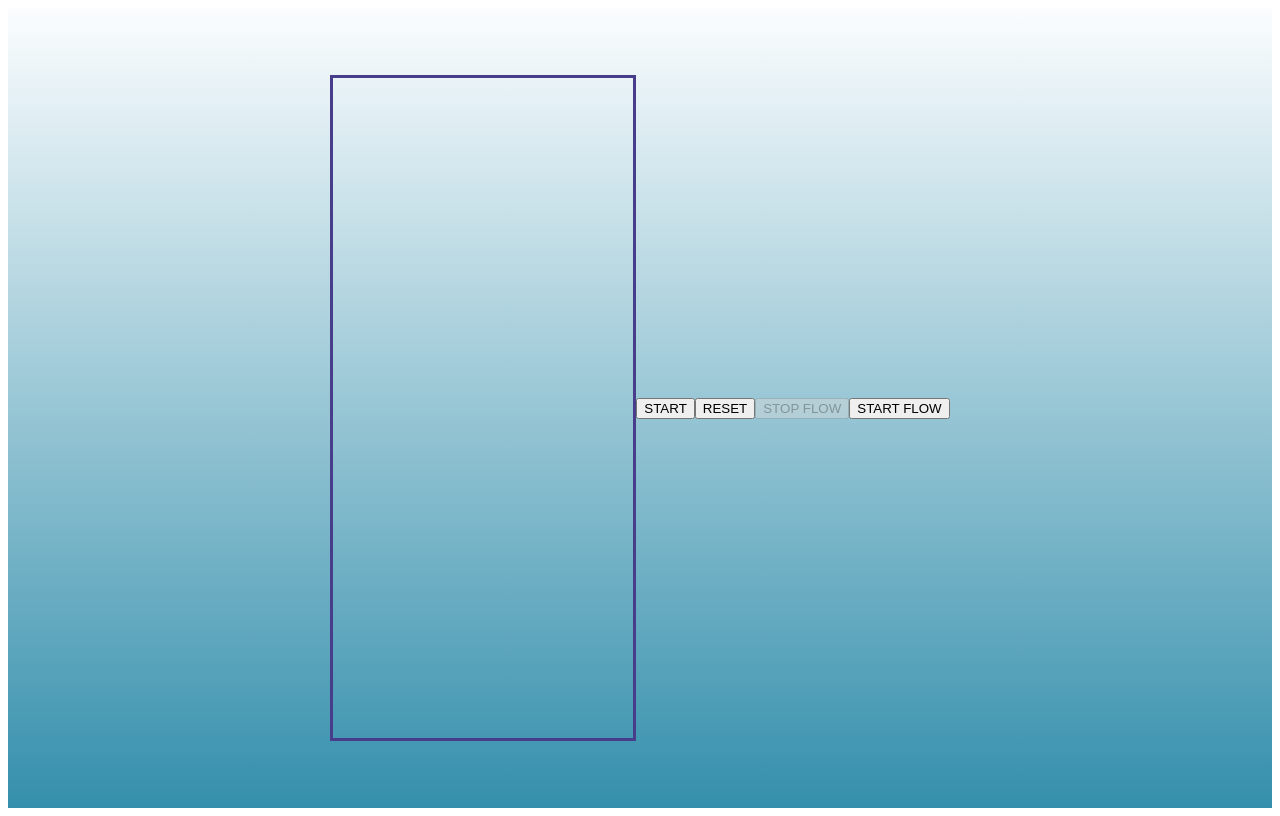
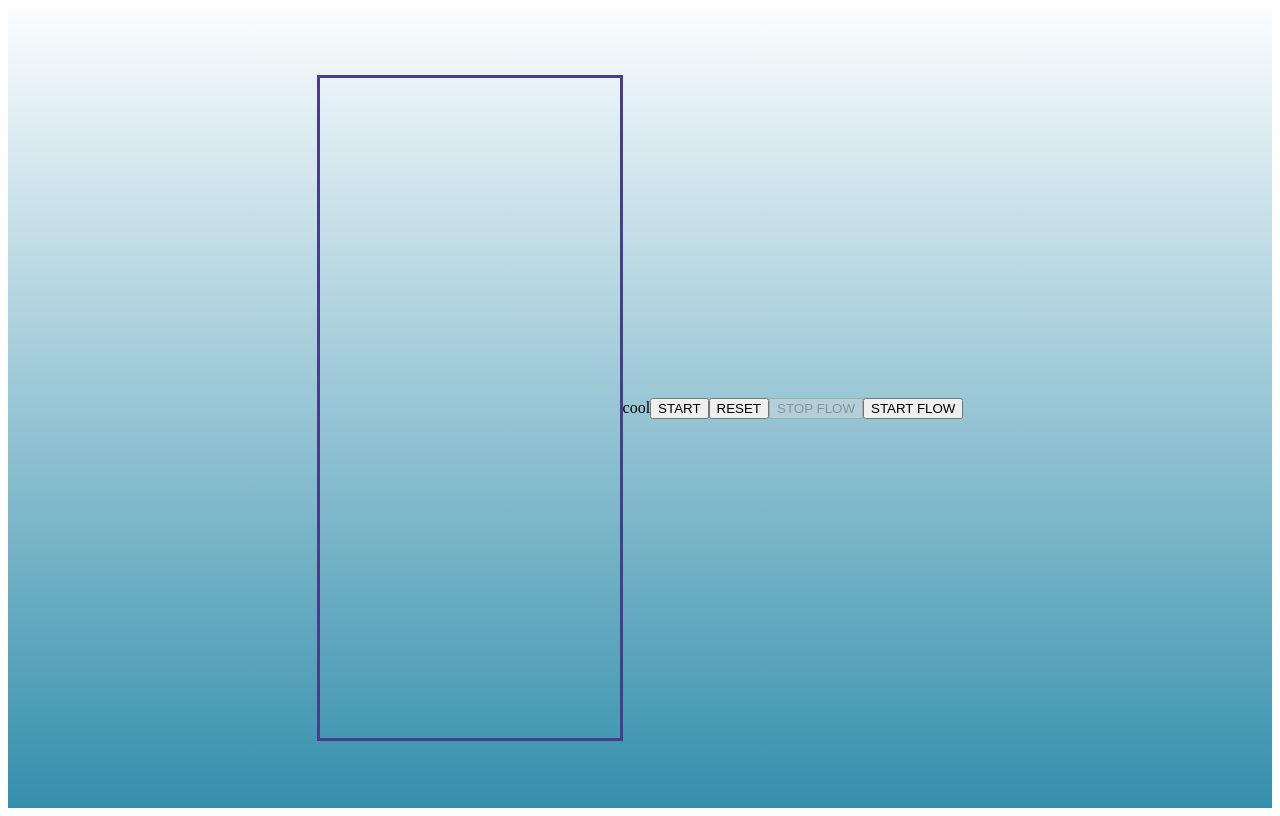
Before and after one commit to leoparis89/tetris, a React app: page / in a window 1280 px wide. Built offline with nearby package versions, Linux system fonts and the light colour scheme.

Commit message:
add next piece field in state

```diff
--- /dev/null
+++ b/src/components/Info/Info.js
@@ -0,0 +1,7 @@
+import React from 'react';
+
+const Info = props => {
+  return (<div>cool</div>);
+};
+
+export default Info;
--- a/src/containers/Game/Game.js
+++ b/src/containers/Game/Game.js
@@ -4,6 +4,7 @@ import './Game.scss';
 import {getRandomPiece} from './Pieces';
 import {BLOCKED, CAN_PLACE, canPlace, getGrid, place, removeCompletedLines, rotate} from './GameFuncs';
 import Controller, {DOWN, LEFT, RIGHT, ROTATE_LEFT} from '../../components/Controller/Controller';
+import Info from '../../components/Info/Info';
 
 const newGrid = getGrid();
 
@@ -13,6 +14,7 @@ class Game extends Component {
     currentBoard: newGrid,
     currentPos: {x: null, y: null},
     currentPiece: null,
+    nextPiece: null,
     gameSpeed: 1000,
     intervalId: null, // if there's a number here the game is running
     gameOver: false
@@ -74,6 +76,7 @@ class Game extends Component {
       currentBoard: newBoard,
       currentPos: {x: null, y: null},
       currentPiece: null,
+      nextPiece: null
     });
   }
 
@@ -136,7 +139,9 @@ class Game extends Component {
 
   render() {
     const {currentBoard, intervalId, gameOver} = this.state;
-      return (<div className="container">{currentBoard && <Screen board={currentBoard}/>}
+    return (<div className="container">{currentBoard && <Screen board={currentBoard}/>
+    }
+    <Info />
     <Controller sendCommand ={this.handleSendCommand}
       rotate={this.handleRotate}
     />
```
Lines whose indentation alone changed are shown as unchanged.
